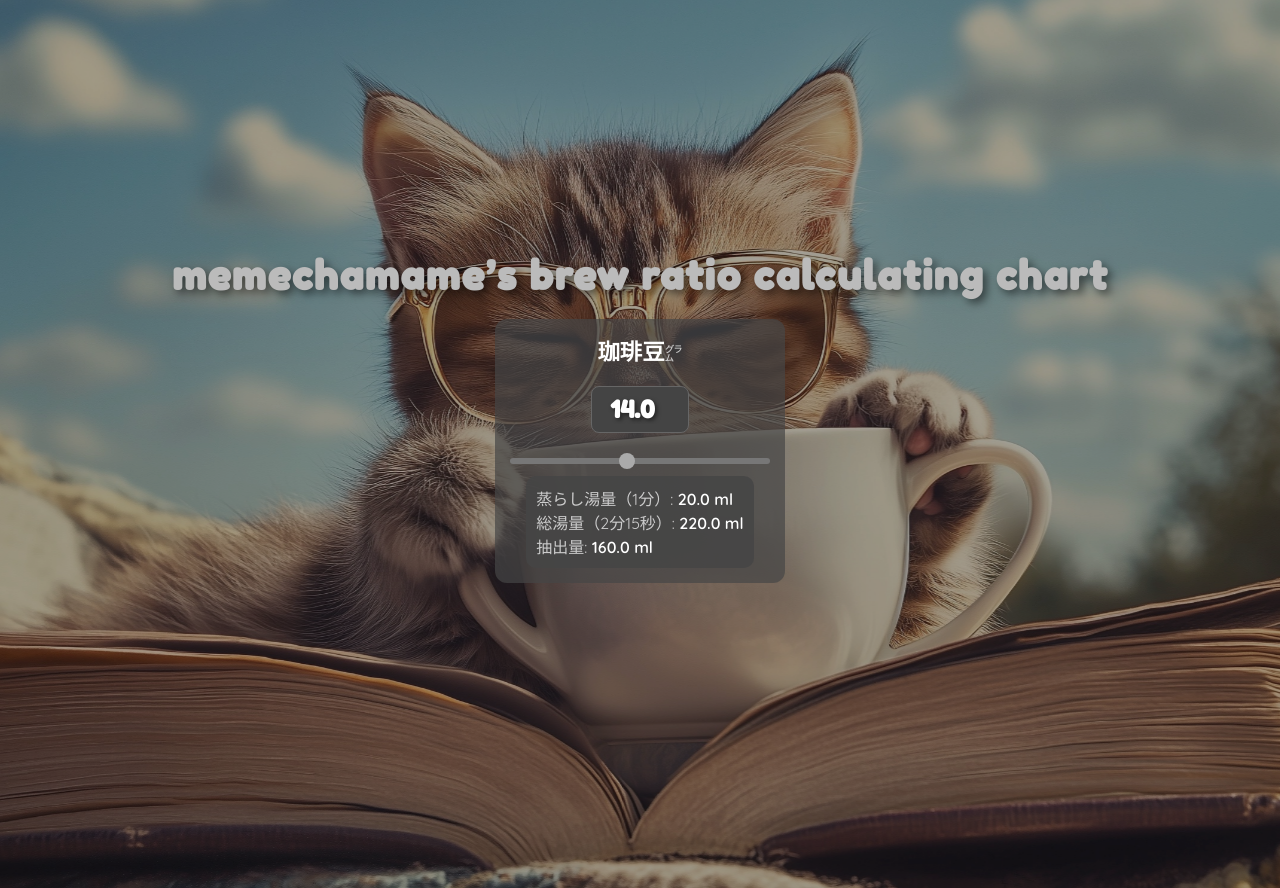
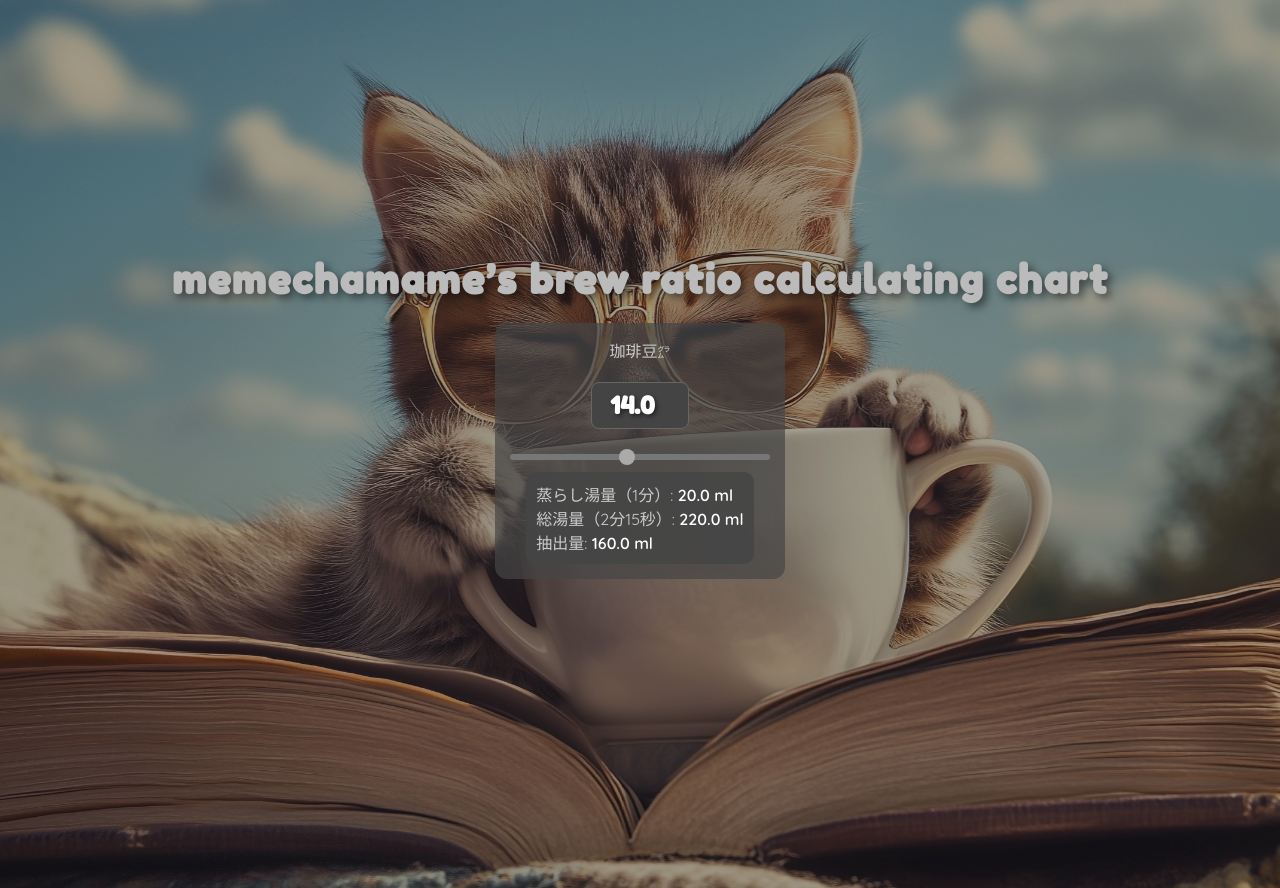
Before and after one commit to waywaybepop/-brew-ratioaikh7a, a plain HTML site: page index.html in a window 1280 px wide. Shown: the top 888 px of the page. Drawn offline with Linux system fonts and the light colour scheme.

Commit message:
Update index.html

```diff
--- a/index.html
+++ b/index.html
@@ -140,7 +140,7 @@
     <h2>memechamame’s brew ratio calculating chart</h2>
 
     <div class="input-container">
-        <label class="label-bold" for="beans">
+        <label class=" Fredoka One" for="beans">
             珈琲豆<span class="label-small">㌘</span>
         </label>
         <br>
```
